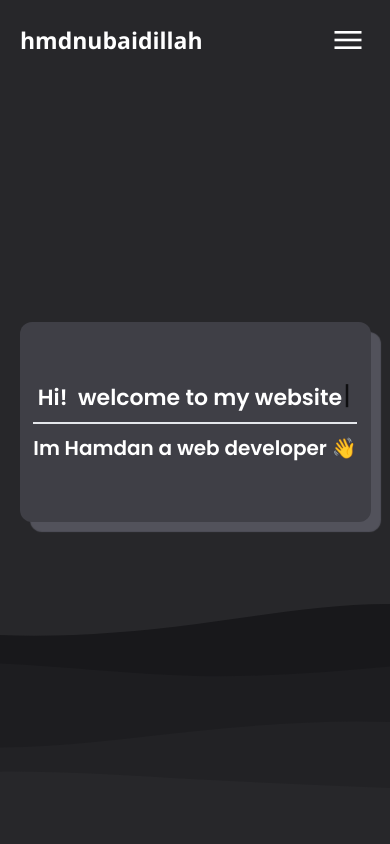
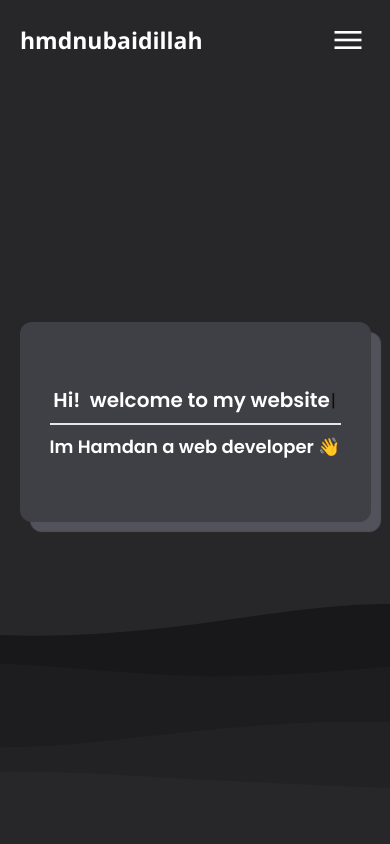
Before and after one commit to hmdnu/portofolio, a React (Create React App) app: page / in a window 390 px wide. Shown: the top 844 px of the page. Built offline with nearby package versions, Linux system fonts and the light colour scheme.

Commit message:
change responsive

```diff
--- a/src/components/home.jsx
+++ b/src/components/home.jsx
@@ -5,10 +5,10 @@ import Svg from "../assets/layered-waves-haikei.png";
 const Home = () => {
   console.log(Svg);
   return (
-    <main id="home" className="h-screen flex items-center justify-center flex-col text-2xl bg-zinc-800">
+    <main id="home" className="h-screen flex items-center justify-center flex-col bg-zinc-800">
       <div className=" text-center max-md:w-[90%] rounded-xl shadow-[10px_10px_1px_0px_rgb(82,82,91)] hover:shadow-zinc-500 transition-all duration-300 hover:cursor-default bg-zinc-700 w-[500px] h-[200px] flex flex-col justify-center items-center">
         <TypeAnimate />
-        <h1 className="text-white font-['Poppins'] font-semibold border-t-2 mt-2 pt-2 max-md:text-[20px] text-center ">Im Hamdan a web developer 👋</h1>
+        <h1 className="text-white font-['Poppins'] font-semibold border-t-2 mt-2 pt-2 max-md:text-[18px] text-center ">Im Hamdan a web developer 👋</h1>
       </div>
     </main>
   );
--- a/src/components/utilities/typingAnimation.jsx
+++ b/src/components/utilities/typingAnimation.jsx
@@ -25,7 +25,7 @@ const TypeAnimate = () => {
   }, []);
   return (
     <div className="type-wrap">
-      <span className="text-[25px] max-md:text-[22px] text-center font-semibold font-['Poppins']  text-white" style={{ whiteSpace: "pre" }} ref={el} />
+      <span className="text-[25px] max-md:text-[20px] text-center font-semibold font-['Poppins']  text-white" style={{ whiteSpace: "pre" }} ref={el} />
     </div>
   );
 };
```
